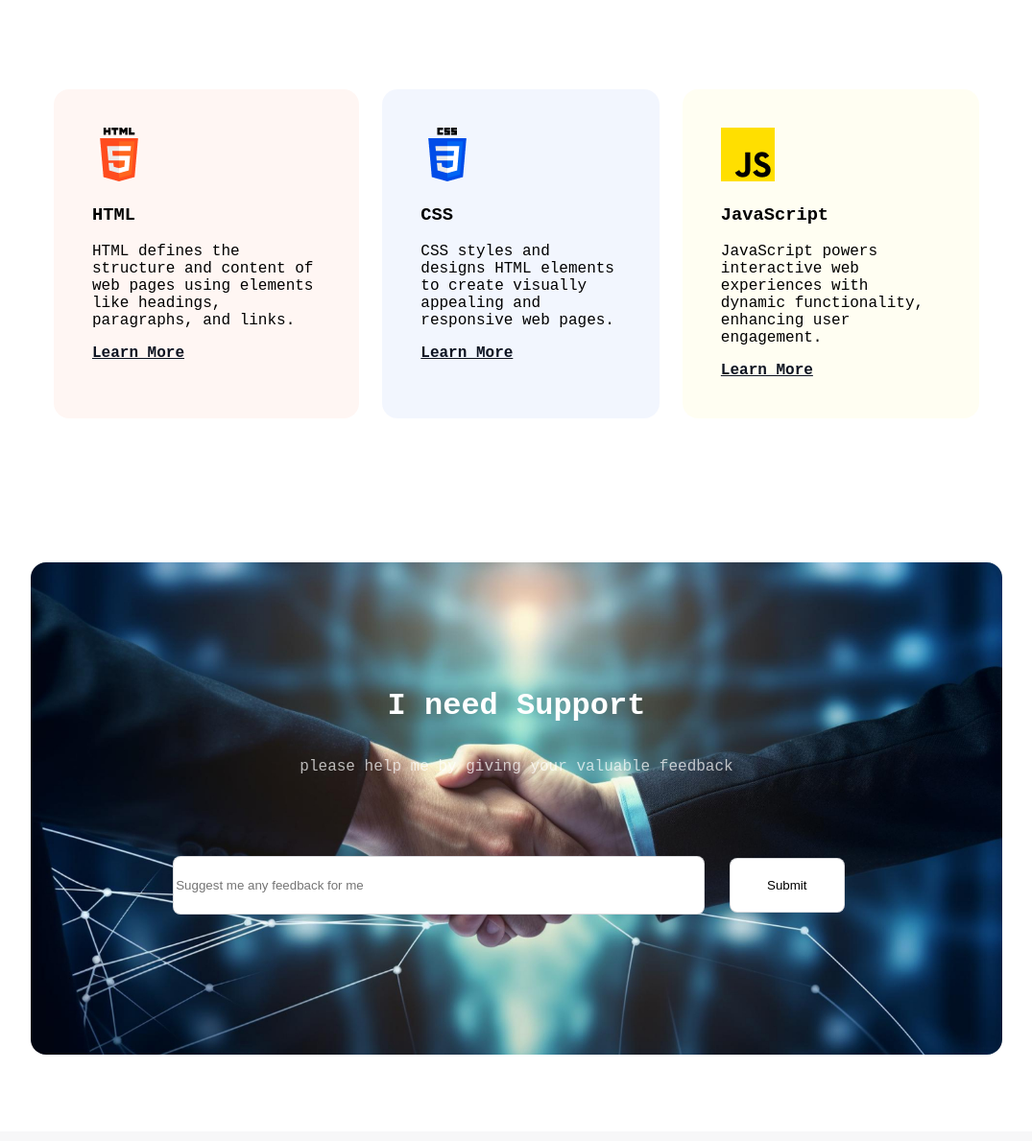
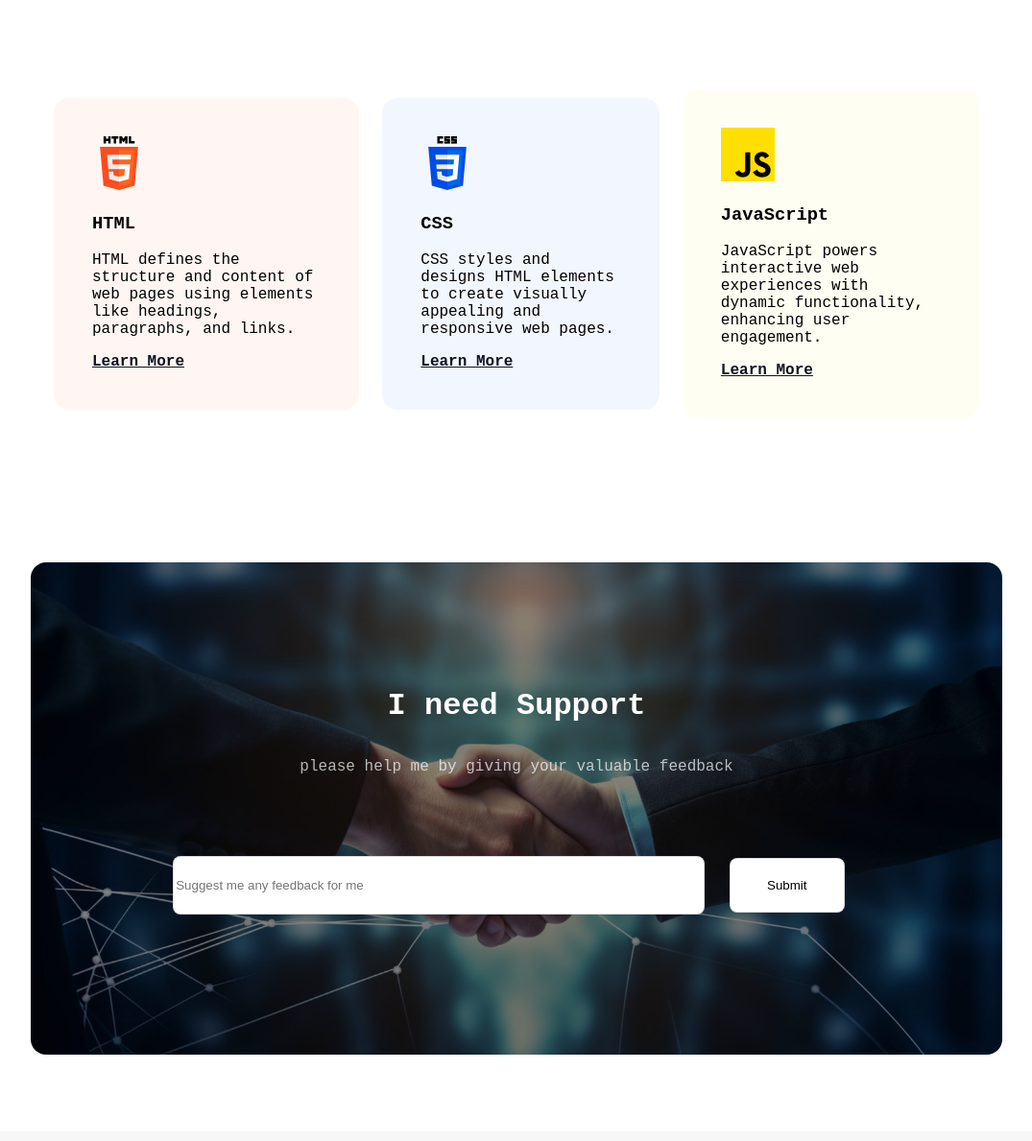
Before and after one commit to Abdullah-Al-Zahid/Assignment-1, a plain HTML site: page index.html in a window 1280 px wide. Shown: the part 4147-5336 px from the top of the page at 96% size, without its empty margins (102-1177 px from the left). Drawn offline with Linux system fonts and the light colour scheme; a web font is replaced by a local one.

Commit message:
added support section overley

```diff
--- a/index.html
+++ b/index.html
@@ -14,7 +14,7 @@
             <div><img src="assets/Group.png" alt=""></div>
             <h1 class="header-title">"In the near future, I hope to become a Developer."</h1>
             <p class="header-description">To solve real-world problems through innovative and impactful technology solutions. Becoming a programmer allows me to create, innovate, and make a positive difference in the world.</p>
-            <a href=""><button class="header-btn">Contact with me</button></a>
+            <a href="#click"><button class="header-btn">Contact with me</button></a>
         </div>
     </header>
     <main>
@@ -115,7 +115,7 @@
                 </div>
          </section>
     </main>
-    <footer>
+    <footer id="click">
         <section>
             <h3 class="footer title">An Open Commitment by Abdullah Al Zahid</h3>
             <div>
--- a/styles/style.css
+++ b/styles/style.css
@@ -180,6 +180,7 @@ body{
 .skill-section{
     margin: 150px;
     border: 0px solid white;
+    align-items: center;
 }
 .skill{
     padding: 40px 40px 40px 40px;
@@ -188,6 +189,7 @@ body{
 .skill-flex{
     display: flex;
     gap: 24px;
+    align-items: center;
 }
 
 .skill-btn{
@@ -220,12 +222,16 @@ body{
     width: 80%;
     min-height: 513px;
     margin: 0 auto;
+    border-radius: 16px;
     background-image: url('../assets/handshake.jpg');
     background-position: center;
     background-repeat: no-repeat;
     background-size: cover;
-    background: rgba(0, 0, 0, 0.2),rgba(0, 0, 0, 0.2),rgba(0, 0, 0, 0.2),url(Email);
     border-radius: 16px;
+    justify-content: center;
+    align-items: center;
+    background-blend-mode: overlay;
+    background-color: rgb(68, 65, 65);
 }
 .support-box{
     text-align: center;
```
